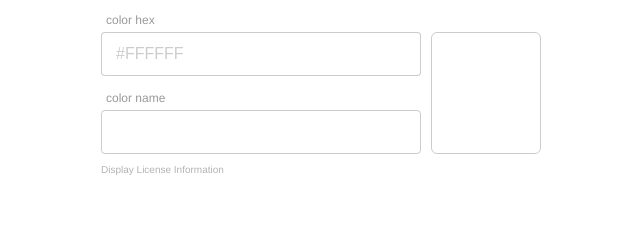
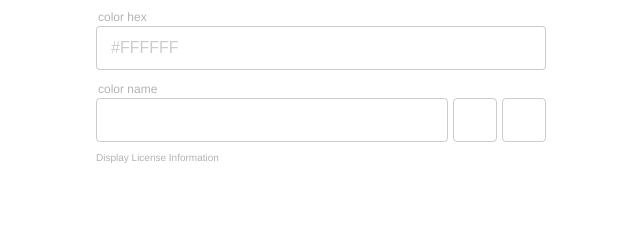
Before and after one commit to Loori-R/color-js, a Vue app: page / in a window 1280 px wide. Shown: the top 225 px of the page, without its empty margins (319-959 px from the left). Built offline with nearby package versions, Linux system fonts and the light colour scheme.

Commit message:
feat: add save colors

```diff
--- a/src/App.vue
+++ b/src/App.vue
@@ -1,19 +1,12 @@
 <template>
   <div id="app" class="cj-main">
-    <div class="cj-main-form">
-      <label class="cj-main-form__label" for="color">color hex</label>
-      <input class="cj-main-form__input"
-             autocomplete="off"
-             id="color"
-             v-model="color"
-             type="text"
-             placeholder="#FFFFFF">
-    </div>
-    <div class="cj-main-form cj-main-form_name">
-      <label class="cj-main-form__label">color name</label>
-      <div class="cj-main-form__input cj-main-form__input_name">{{ colorName }}</div>
-    </div>
-    <div class="cj-main-color" :style="{background: backgroundColor}"/>
+    <color-hex-input @input="setColor"/>
+    <color-name-input :colorName="colorName" :color="color" @updateColors="setSavedColors"/>
+    <color-name-input v-for="savedColor of savedColors"
+                      :saved="true"
+                      :key="savedColor.color"
+                      :color="savedColor.color"
+                      :color-name="savedColor.name"/>
     <LicenseInfo/>
   </div>
 </template>
@@ -22,14 +15,19 @@
 import ntc from '@/ntc'
 import {kebabCase, toUpper} from 'lodash'
 import LicenseInfo from '@/components/LicenseInfo'
+import ColorNameInput from '@/components/ColorNameInput'
+import ColorHexInput from '@/components/ColorHexInput'
+import localStorageActions from '@/mixins/localStorageActions'
 
 export default {
   name: 'App',
-  components: {LicenseInfo},
+  components: {ColorHexInput, ColorNameInput, LicenseInfo},
+  mixins: [localStorageActions],
   data () {
     return {
       color: '',
-      showLicense: false
+      showLicense: false,
+      savedColors: [],
     }
   },
   computed: {
@@ -39,8 +37,20 @@ export default {
     colorName () {
       const info = ntc.name(this.color)
       const name = `$color-${kebabCase(info[1])}: ${toUpper(this.backgroundColor)};`
+      console.log(info[1].includes('Invalid') ? '' : name)
       return info[1].includes('Invalid') ? '' : name
     }
+  },
+  methods: {
+    setColor (hex) {
+      this.color = hex
+    },
+    setSavedColors () {
+      this.savedColors = this.getColors()
+    }
+  },
+  beforeMount () {
+    this.setSavedColors()
   }
 }
 </script>
@@ -50,69 +60,12 @@ export default {
 
 .cj-main {
   display: grid;
-  justify-content: center;
   width: 450px;
   grid-gap: 10px;
-  grid-template-columns: repeat(2, auto);
-  grid-template-rows: repeat(auto-fill, auto);
   margin: auto;
   font-family: Avenir, Helvetica, Arial, sans-serif;
   -webkit-font-smoothing: antialiased;
   -moz-osx-font-smoothing: grayscale;
-
-  &-form {
-    min-width: 320px;
-
-    &_name {
-      grid-row: 2;
-      grid-column: 1;
-    }
-
-    &__label {
-      display: block;
-      color: rgba(0, 0, 0, 0.4);
-      text-align: left;
-      font-size: 12px;
-      padding: 5px;
-    }
-
-    &__input {
-      width: 100%;
-      padding: 12px 14px;
-      border-radius: 4px;
-      font-size: 16px;
-      border: 1px solid rgba(0, 0, 0, 0.2);
-      outline: none;
-      box-sizing: border-box;
-      transition: 0.3s;
-
-      &_name {
-        min-height: 44px;
-        text-align: left;
-        background: transparent;
-        cursor: pointer;
-        user-select: all;
-        word-break: break-all;
-      }
-
-      &:focus {
-        border-color: #3275F7;
-      }
-
-      &::placeholder {
-        color: rgba(0, 0, 0, 0.2)
-      }
-    }
-  }
-
-  &-color {
-    width: 108px;
-    border: 1px solid rgba(0, 0, 0, 0.2);
-    border-radius: 6px;
-    margin-top: 24px;
-    grid-row: 1/3;
-    transition: 0.5s ease-out;
-  }
 }
 
 
--- /dev/null
+++ b/src/components/ColorBlock.vue
@@ -0,0 +1,28 @@
+<template>
+  <div class="cj-color-block" :style="{backgroundColor}"/>
+</template>
+
+<script>
+export default {
+  name: "ColorBlock",
+  props: ['color'],
+  computed: {
+    backgroundColor () {
+      return this.color.includes('#') ? this.color : '#' + this.color
+    }
+  }
+}
+</script>
+
+<style lang="scss" scoped>
+
+.cj-color-block {
+  width: 44px;
+  height: 44px;
+  border: 1px solid rgba(0, 0, 0, 0.2);
+  border-radius: 4px;
+  box-sizing: border-box;
+  transition: 0.5s ease-out;
+}
+
+</style>
--- /dev/null
+++ b/src/components/ColorHexInput.vue
@@ -0,0 +1,27 @@
+<template>
+  <div>
+    <label class="cj-label" for="color">color hex</label>
+    <input class="cj-input"
+           autocomplete="off"
+           id="color"
+           v-model="color"
+           type="text"
+           placeholder="#FFFFFF">
+  </div>
+</template>
+
+<script>
+export default {
+  name: "ColorHexInput",
+  data () {
+    return {
+      color: ''
+    }
+  },
+  watch: {
+    color () {
+      this.$emit('input', this.color)
+    }
+  }
+}
+</script>
--- /dev/null
+++ b/src/components/ColorNameInput.vue
@@ -0,0 +1,74 @@
+<template>
+  <div class="cj-color-name">
+    <label class="cj-label cj-color-name__label">color name</label>
+    <div class="cj-color-name-form">
+      <div class="cj-input cj-color-name__input">{{ colorName }}</div>
+      <color-block class="cj-color-name__color" :color="color"/>
+      <div class="cj-input cj-color-name__save" @click="saveColor" v-if="!saved">
+       <iconCheck/>
+     </div>
+    </div>
+  </div>
+</template>
+
+<script>
+import ColorBlock from '@/components/ColorBlock'
+import iconCheck from '@/icons/iconCheck'
+import localStorageActions from '@/mixins/localStorageActions'
+
+export default {
+  name: "ColorNameInput",
+  components: {ColorBlock, iconCheck},
+  props: ['color', 'colorName', 'saved'],
+  mixins: [localStorageActions],
+  methods: {
+    saveColor () {
+      this.pushColors({color: this.color, name: this.colorName})
+      this.$emit('updateColors')
+    },
+  }
+}
+</script>
+
+<style lang="scss" scoped>
+
+.cj-color-name {
+
+  &-form {
+    display: grid;
+    grid-gap: 0 5px;
+    grid-template-columns: minmax(300px, 1fr) 44px 44px;
+  }
+
+  &__input {
+    min-height: 44px;
+    text-align: left;
+    background: transparent;
+    cursor: pointer;
+    user-select: all;
+    word-break: break-all
+  }
+
+  &__save {
+    display: flex;
+    align-items: center;
+    justify-content: center;
+    cursor: pointer;
+    transition: 0.3s ease-out;
+
+    svg {
+      fill: rgba(0, 0, 0, 0.4);
+      transition: 0.15s ease-out;
+    }
+
+    &:hover {
+      border-color: #4DD599;
+    }
+
+    &:hover svg {
+      fill: #4DD599
+    }
+  }
+}
+
+</style>
--- a/src/components/LicenseInfo.vue
+++ b/src/components/LicenseInfo.vue
@@ -36,7 +36,6 @@ export default {
 <style lang="scss" scoped>
 
 .cj-license {
-  grid-column: 1/3;
   color: rgba(0, 0, 0, 0.3);
   font-size: 10px;
 
--- a/src/core.scss
+++ b/src/core.scss
@@ -10,3 +10,31 @@ a:active {
 a:hover {
   opacity: 0.8;
 }
+
+.cj-input {
+  width: 100%;
+  padding: 12px 14px;
+  border-radius: 4px;
+  font-size: 16px;
+  border: 1px solid rgba(0, 0, 0, 0.2);
+  outline: none;
+  box-sizing: border-box;
+  transition: 0.3s;
+  height: 44px;
+
+  &:focus {
+    border-color: #3275F7;
+  }
+
+  &::placeholder {
+    color: rgba(0, 0, 0, 0.2)
+  }
+}
+
+.cj-label {
+  display: block;
+  color: rgba(0, 0, 0, 0.3);
+  text-align: left;
+  font-size: 12px;
+  padding: 2px;
+}
--- /dev/null
+++ b/src/icons/iconCheck.js
@@ -0,0 +1,6 @@
+export default () => (
+<svg id="Bold" enable-background="new 0 0 24 24" height="34" viewBox="0 0 24 24" width="34"
+     xmlns="http://www.w3.org/2000/svg">
+  <path d="m.828 13.336c-.261.304-.388.691-.357 1.091s.215.764.52 1.024l7.403 6.346c.275.235.616.361.974.361.044 0 .089-.002.134-.006.405-.036.77-.229 1.028-.542l12.662-15.411c.254-.31.373-.7.334-1.099-.04-.399-.231-.759-.541-1.014l-2.318-1.904c-.639-.524-1.585-.432-2.111.207l-9.745 11.861-3.916-3.355c-.628-.536-1.576-.465-2.115.163z"/>
+</svg>
+)
--- /dev/null
+++ b/src/mixins/localStorageActions.js
@@ -0,0 +1,14 @@
+import {uniqBy} from 'lodash'
+
+export default {
+  methods: {
+    getColors () {
+      return JSON.parse(localStorage.getItem('colors') || '[]')
+    },
+    pushColors (color) {
+      const colors = this.getColors()
+      colors.push(color)
+      localStorage.setItem('colors',  JSON.stringify(uniqBy(colors, 'color')))
+    }
+  }
+}
```
